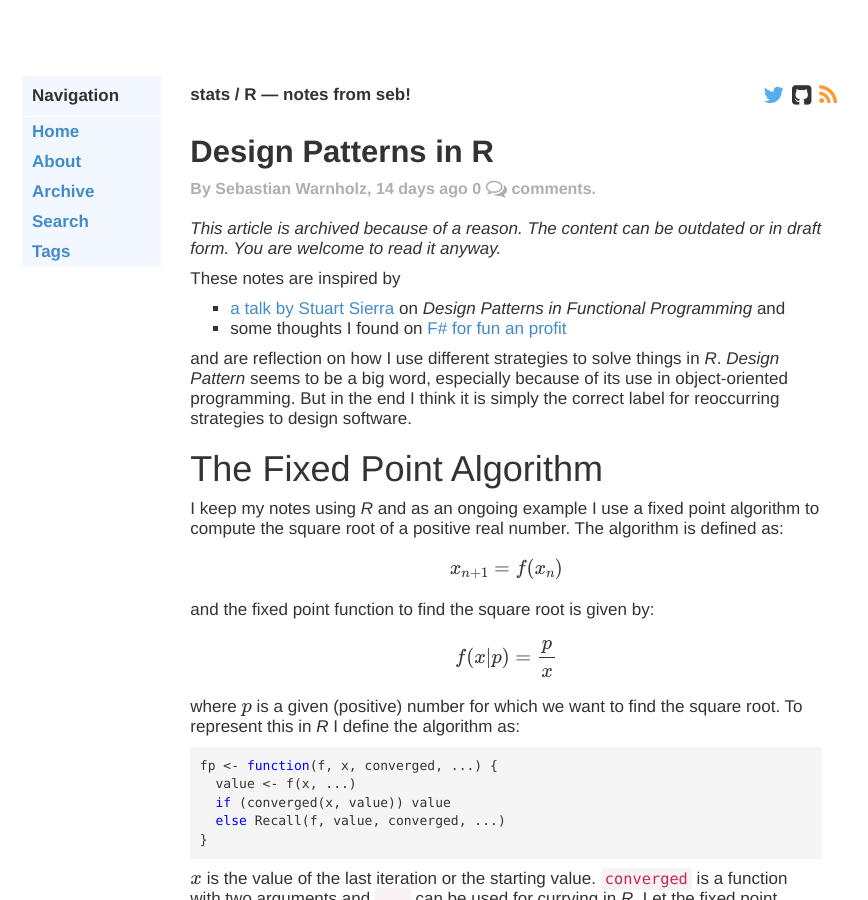
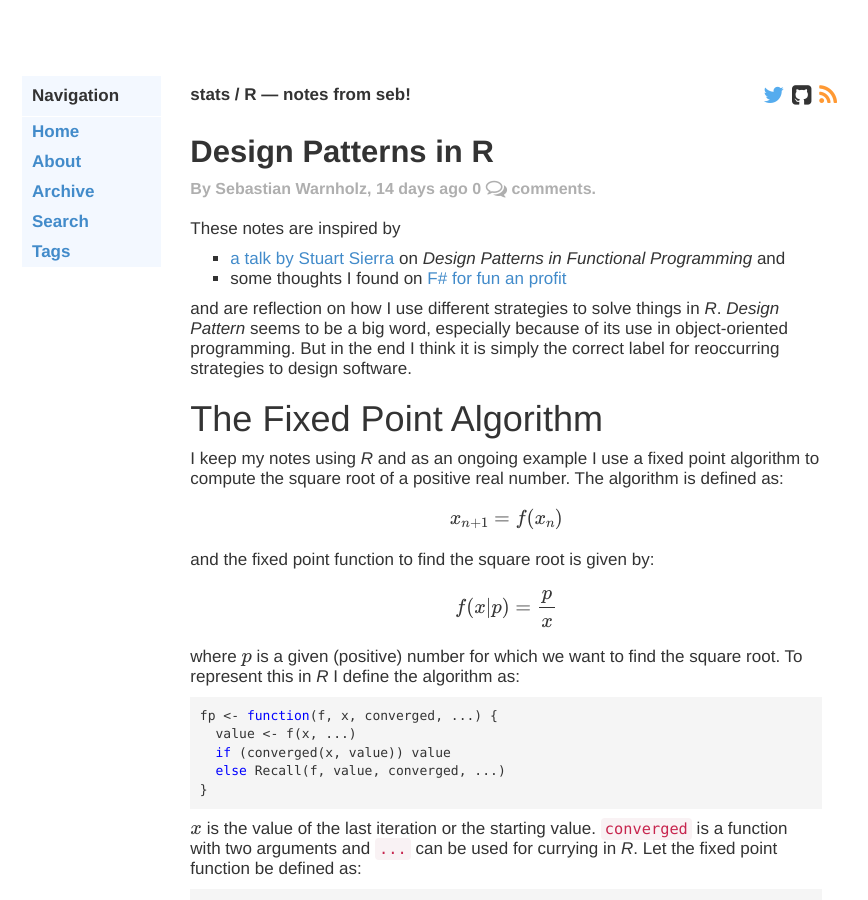
Before and after one commit to wahani/wahani.github.io, a Jekyll site: the page built from _posts/2015-12-31-Design-Patterns-In-R.md, in a window 1280 px wide and 900 px high. Shown: the whole window, without its empty margins (203-1071 px from the left). Built offline with Jekyll 4.4.1, drawn with Linux system fonts in a browser that asks for light colours; some web fonts are replaced; formulas are drawn with MathJax 3; comment, search, counter and statistics services are not loaded.

```diff
--- a/_drafts/2015-12-31-Design-Patterns-In-R.Rmd
+++ b/_drafts/2015-12-31-Design-Patterns-In-R.Rmd
@@ -2,10 +2,10 @@
 layout: post
 title: Design Patterns in R
 description: ""
-comments: false
+comments: true
 math: true
 tags: [r, fp]
-archive: true
+archive: false
 ---
 
 These notes are inspired by
--- a/_posts/2015-12-31-Design-Patterns-In-R.md
+++ b/_posts/2015-12-31-Design-Patterns-In-R.md
@@ -2,10 +2,10 @@
 layout: post
 title: Design Patterns in R
 description: ""
-comments: false
+comments: true
 math: true
 tags: [r, fp]
-archive: true
+archive: false
 ---
 
 These notes are inspired by
```
